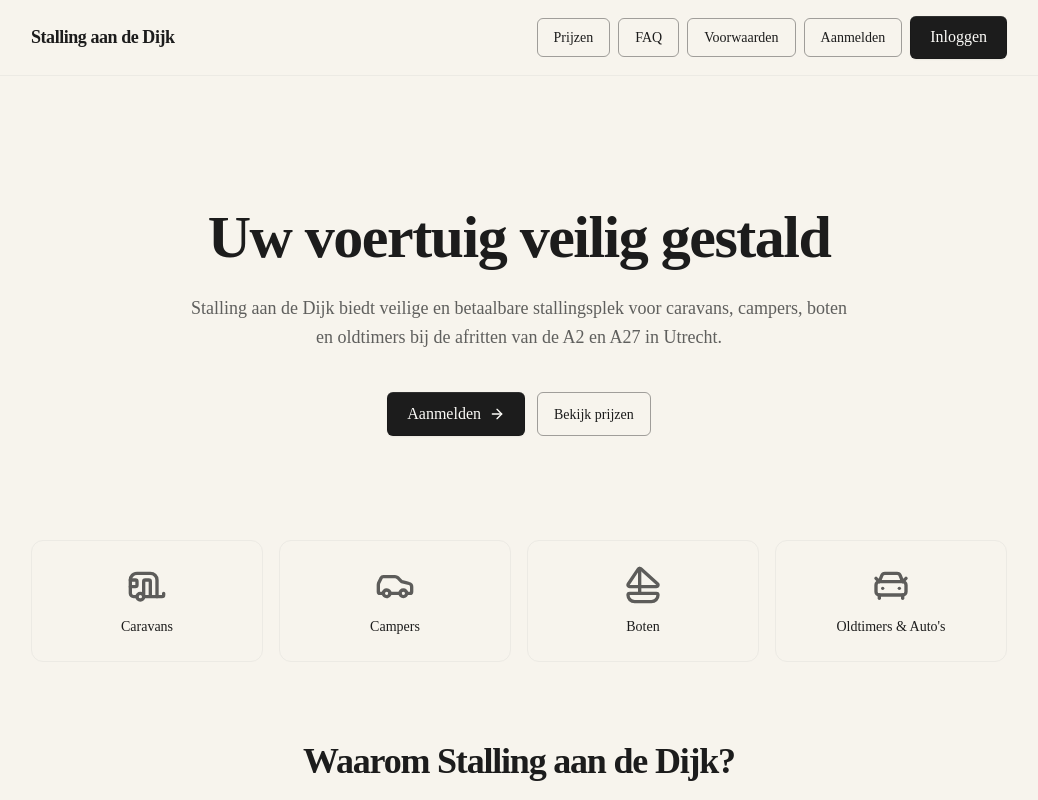
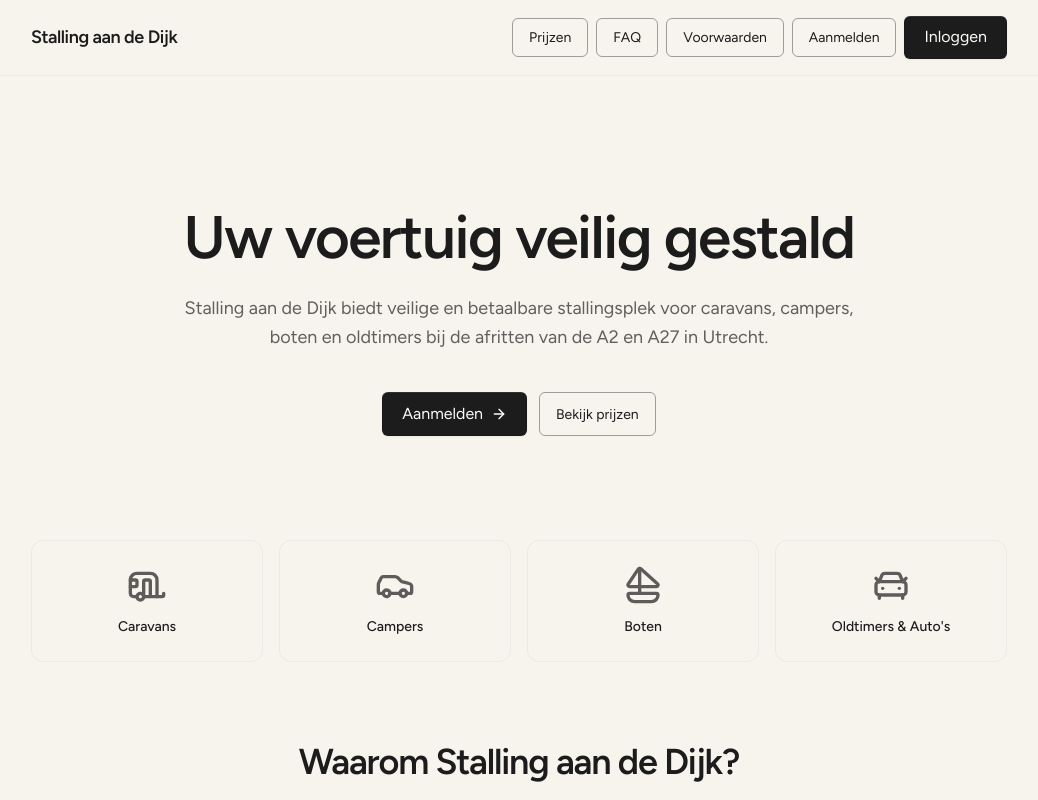
Before and after one commit to Steven204/stallingaandedijk, a Next.js app: page / in a window 1280 px wide. Shown: the top 800 px of the page, without its empty margins (121-1159 px from the left). Built offline with nearby package versions, Linux system fonts and the light colour scheme; no server answers; the database is empty.

Commit message:
design: switch font to Figtree for entire app
Replace Geist Sans with Figtree (Google Fonts) as the primary typeface.
Figtree has a warm, humanist feel that aligns with the Lovable design system.

Co-Authored-By: Claude Opus 4.6 (1M context) <noreply@anthropic.com>

```diff
--- a/src/app/globals.css
+++ b/src/app/globals.css
@@ -7,9 +7,10 @@
 @theme inline {
   --color-background: var(--background);
   --color-foreground: var(--foreground);
-  --font-sans: var(--font-sans);
+  --font-sans: var(--font-figtree);
   --font-mono: var(--font-geist-mono);
-  --font-heading: var(--font-sans);
+  --font-heading: var(--font-figtree);
+  --font-figtree: var(--font-figtree);
   --color-sidebar-ring: var(--sidebar-ring);
   --color-sidebar-border: var(--sidebar-border);
   --color-sidebar-accent-foreground: var(--sidebar-accent-foreground);
--- a/src/app/layout.tsx
+++ b/src/app/layout.tsx
@@ -1,11 +1,12 @@
 import type { Metadata } from "next";
-import { Geist, Geist_Mono } from "next/font/google";
+import { Figtree } from "next/font/google";
+import { Geist_Mono } from "next/font/google";
 import { Toaster } from "@/components/ui/sonner";
 import { Providers } from "@/components/providers";
 import "./globals.css";
 
-const geistSans = Geist({
-  variable: "--font-geist-sans",
+const figtree = Figtree({
+  variable: "--font-figtree",
   subsets: ["latin"],
 });
 
@@ -27,9 +28,9 @@ export default function RootLayout({
   return (
     <html
       lang="nl"
-      className={`${geistSans.variable} ${geistMono.variable} h-full antialiased`}
+      className={`${figtree.variable} ${geistMono.variable} h-full antialiased`}
     >
-      <body className="min-h-full flex flex-col">
+      <body className="min-h-full flex flex-col font-figtree">
         <Providers>
           {children}
           <Toaster />
```
